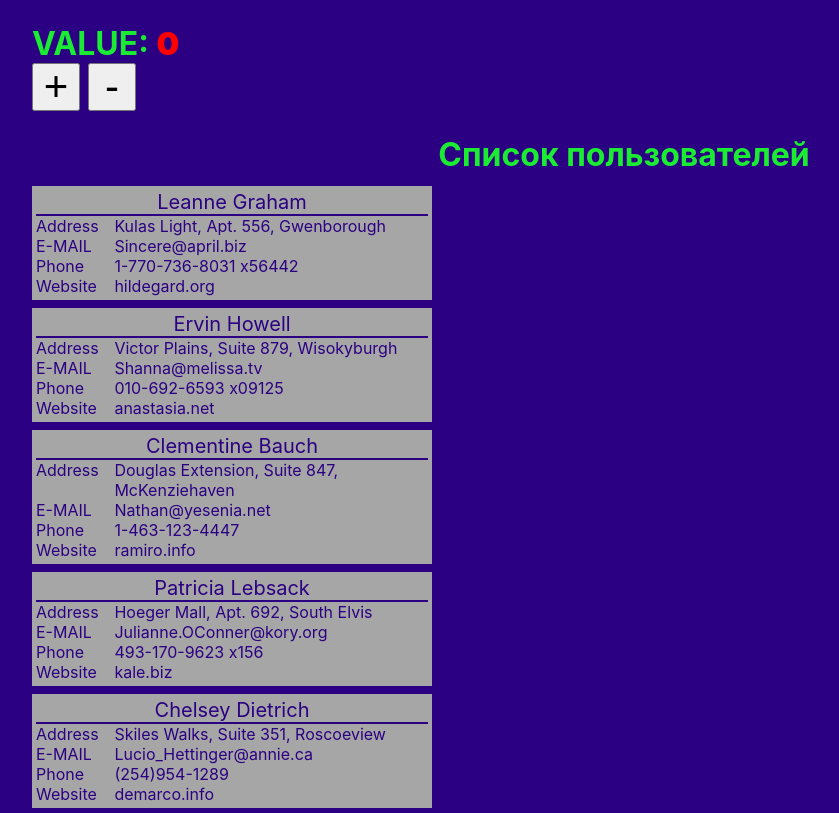
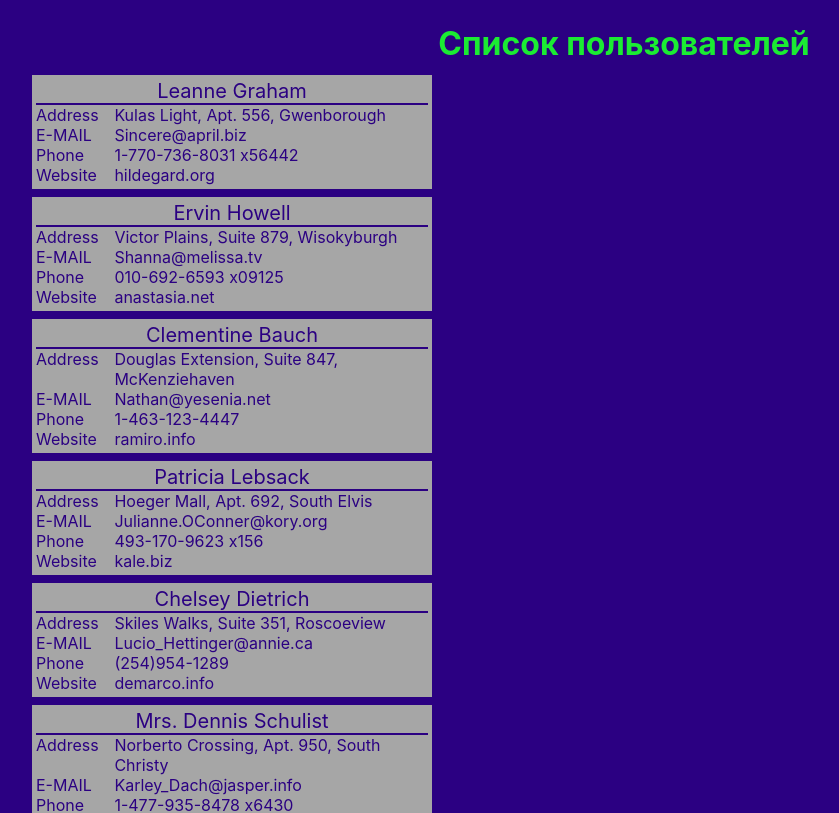
Before and after one commit to SergeiKuznetsov9/redux-a-z, a React (Create React App) app: page / in a window 1280 px wide. Shown: the top 813 px of the page, without its empty margins (16-855 px from the left). Built offline with nearby package versions, Linux system fonts and the light colour scheme; data requests are answered from the project's data file.

Commit message:
добавить загрузку данных при помощи RTK

```diff
--- a/src/components/main/main.js
+++ b/src/components/main/main.js
@@ -1,10 +1,8 @@
-import { Counter } from "../../features/counter/counter";
-import { UsersList } from "../usersList/usersList";
+import { UsersList } from "../../features/usersList/ui/userList/usersList";
 import cls from "./main.module.css";
 
 export const Main = () => (
   <div className={cls.Main}>
-    <Counter />
-    <UsersList />{" "}
+    <UsersList />
   </div>
 );
--- a/src/features/counter/counter.js
+++ /dev/null
@@ -1,32 +0,0 @@
-import { useDispatch, useSelector } from "react-redux";
-import { increment, decrement } from "./counterSlice";
-import cls from "./counter.module.css";
-import { getValue } from "./selectors";
-
-export const Counter = () => {
-  const dispatch = useDispatch();
-  const value = useSelector(getValue);
-
-  const onIncrement = () => {
-    dispatch(increment());
-  };
-  const onDecrement = () => {
-    dispatch(decrement());
-  };
-
-  return (
-    <div className={cls.Counter}>
-      <h1 className={cls.title}>
-        VALUE: <span className={cls.value}>{value}</span>
-      </h1>
-      <div className={cls.buttonsBlock}>
-        <button className={cls.button} onClick={onIncrement}>
-          +
-        </button>
-        <button className={cls.button} onClick={onDecrement}>
-          -
-        </button>
-      </div>
-    </div>
-  );
-};
--- a/src/features/counter/counter.module.css
+++ /dev/null
@@ -1,27 +0,0 @@
-.Counter {
-    margin-bottom: 24px;
-}
-
-.title {
-    color: #1beb33;
-}
-
-.value {
-    color: red;
-    font-weight: 900;
-}
-
-.buttonsBlock {
-    display: flex;
-    gap: 8px
-}
-
-.button {
-    width: 48px;
-    height: 48px;
-    font-size: 42px;
-    display: flex;
-    align-items: center;
-    justify-content: center;
-    cursor: pointer;
-}
--- a/src/features/counter/counterSlice.js
+++ /dev/null
@@ -1,21 +0,0 @@
-import { createSlice } from "@reduxjs/toolkit";
-
-const initialState = {
-  value: 0,
-};
-
-export const counterSlice = createSlice({
-  name: "counter",
-  initialState,
-  reducers: {
-    increment: (state) => {
-      state.value += 1;
-    },
-    decrement: (state) => {
-      state.value -= 1;
-    },
-  },
-});
-
-export const { increment, decrement } = counterSlice.actions;
-export const { reducer } = counterSlice;
--- a/src/features/counter/selectors.js
+++ /dev/null
@@ -1 +0,0 @@
-export const getValue = (state) => state.counter.value;
--- /dev/null
+++ b/src/features/usersList/slice/selectors.js
@@ -0,0 +1,3 @@
+export const getErrorUsers = (state) => state.users.error;
+export const getIsLoadingUsers = (state) => state.users.isLoading;
+export const getUsers = (state) => state.users.data;
--- /dev/null
+++ b/src/features/usersList/slice/usersSlice.js
@@ -0,0 +1,53 @@
+import { createAsyncThunk, createSlice } from "@reduxjs/toolkit";
+
+const initialState = {
+  data: null,
+  isLoading: false,
+  error: null,
+};
+
+export const userSlice = createSlice({
+  name: "users",
+  initialState,
+  // reducers: {
+  //   addUsers: (state, action) => {
+  //     state.data = action.payload;
+  //   },
+  // },
+  extraReducers: (builder) => {
+    builder
+      .addCase(getUsersThunk.pending, (state) => {
+        state.error = undefined;
+        state.isLoading = true;
+      })
+      .addCase(getUsersThunk.fulfilled, (state, action) => {
+        state.isLoading = false;
+        state.data = action.payload;
+      })
+      .addCase(getUsersThunk.rejected, (state, action) => {
+        state.error = action.payload;
+        state.isLoading = false;
+      });
+  },
+});
+
+export const getUsersThunk = createAsyncThunk(
+  "users/getUsers",
+  async (_, { /* dispatch,  */ rejectWithValue }) => {
+    try {
+      const response = await fetch("http://localhost:3001/users");
+
+      if (!response.ok) {
+        throw new Error("Can`t load data");
+      }
+
+      const data = await response.json();
+      return data;
+      // dispatch(userSlice.actions.addUsers(data))
+    } catch (error) {
+      return rejectWithValue(error);
+    }
+  }
+);
+
+export const { reducer } = userSlice;
--- a/src/components/usersList/usersList.js
+++ b/src/features/usersList/ui/userList/usersList.js
@@ -1,23 +1,18 @@
-import { useEffect, useState } from "react";
 import { UserCard } from "../userCard/userCard";
 import cls from "./usersList.module.css";
+import { useDispatch, useSelector } from "react-redux";
+import { getErrorUsers, getUsers } from "../../slice/selectors";
+import { getUsersThunk } from "../../slice/usersSlice";
+import { useEffect } from "react";
 
 export const UsersList = () => {
-  const [users, setUsers] = useState(undefined);
-  const [error, setError] = useState(undefined);
+  const dispatch = useDispatch();
+  const users = useSelector(getUsers);
+  const error = useSelector(getErrorUsers);
 
   useEffect(() => {
-    fetch("http://localhost:3001/users")
-      .then((res) => {
-        if (!res.ok) {
-          throw Error("Can`t load data");
-        }
-
-        return res.json();
-      })
-      .then(setUsers)
-      .catch(setError);
-  }, []);
+    dispatch(getUsersThunk());
+  }, [dispatch]);
 
   return (
     <>
--- a/src/redux/store.js
+++ b/src/redux/store.js
@@ -1,8 +1,8 @@
 import { configureStore } from "@reduxjs/toolkit";
-import { reducer as counterReducer } from "../features/counter/counterSlice";
+import { reducer as usersReducer } from "../features/usersList/slice/usersSlice";
 
 export const store = configureStore({
   reducer: {
-    counter: counterReducer,
+    users: usersReducer,
   },
 });
```
Also changed, not shown: src/features/usersList/ui/userCard/userCard.js (renamed from src/components/userCard/userCard.js), src/features/usersList/ui/userCard/userCard.module.css (renamed from src/components/userCard/userCard.module.css), src/features/usersList/ui/userList/usersList.module.css (renamed from src/components/usersList/usersList.module.css).
